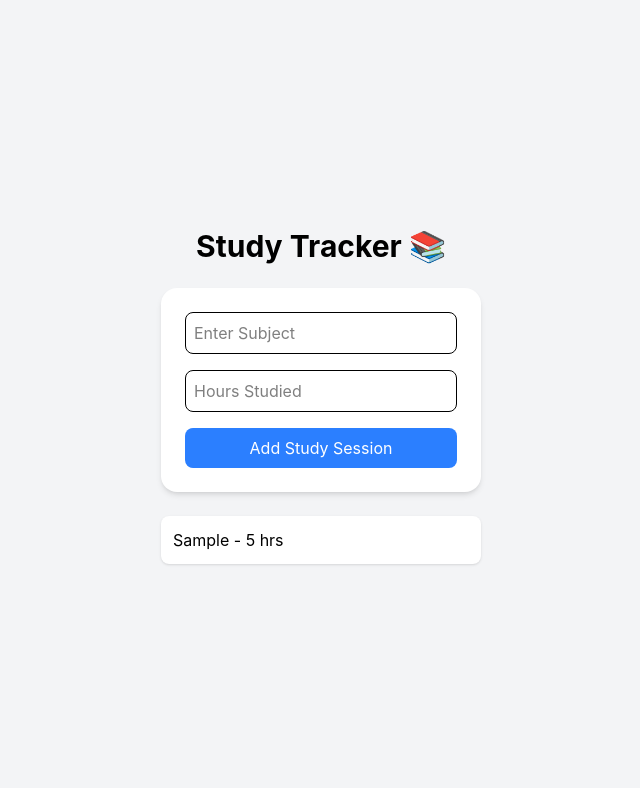
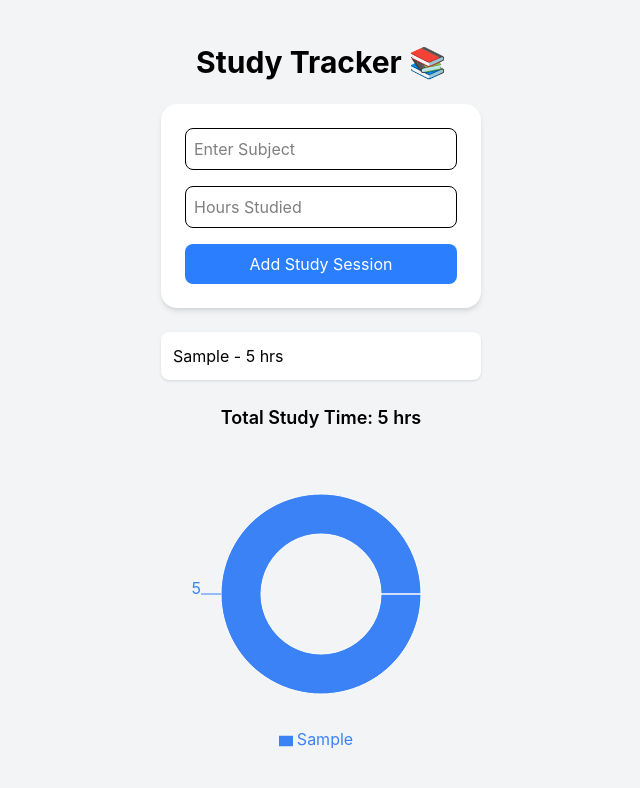
Before and after one commit to survekaran/study-tracker, a React (Vite) app: page / in a window 1280 px wide. Both pictures are taken after typing "Sample", "5" into the empty fields and a click on the button "Add Study Session". Shown: the top 788 px of the page, without its empty margins (319-959 px from the left). Built offline with nearby package versions, Linux system fonts and the light colour scheme.

Commit message:
Added pie chart

```diff
--- a/package.json
+++ b/package.json
@@ -11,7 +11,8 @@
   },
   "dependencies": {
     "react": "^19.2.4",
-    "react-dom": "^19.2.4"
+    "react-dom": "^19.2.4",
+    "recharts": "^3.8.1"
   },
   "devDependencies": {
     "@eslint/js": "^9.39.4",
--- a/src/App.jsx
+++ b/src/App.jsx
@@ -1,4 +1,5 @@
 import { useState } from "react";
+import { PieChart, Pie, Cell, Tooltip, Legend } from "recharts";
 
 function App() {
   const [subject, setSubject] = useState("");
@@ -21,6 +22,28 @@ function App() {
     setSubject("");
     setHours("");
   };
+
+  const totalHours = sessions.reduce((sum, session) => {
+    return sum + session.hours;
+  }, 0);
+
+  const subjectData = [];
+
+  sessions.forEach((session) => {
+    const existing = subjectData.find(
+      (item) => item.name === session.subject
+    );
+
+    if (existing) {
+      existing.value += session.hours;
+    } else {
+      subjectData.push({
+        name: session.subject,
+        value: session.hours,
+      });
+    }
+  });
+  const COLORS = ["#3B82F6", "#10B981", "#F59E0B", "#EF4444"];
 
   return (
     <div className="min-h-screen bg-gray-100 flex flex-col items-center justify-center">
@@ -61,6 +84,28 @@ function App() {
           </div>
         ))}
       </div>
+      <div className="mt-4 text-lg font-semibold">
+        Total Study Time: {totalHours} hrs
+      </div>
+
+      <div className="mt-6 flex justify-center">
+        <PieChart width={300} height={300}>
+          <Pie
+            data={subjectData}
+            dataKey="value"
+            nameKey="name"
+            innerRadius={60}
+            outerRadius={100}
+            label
+          >
+            {subjectData.map((entry, index) => (
+              <Cell key={`cell-${index}`} fill={COLORS[index % COLORS.length]} />
+            ))}
+          </Pie>
+          <Tooltip />
+          <Legend />
+        </PieChart>
+      </div>
     </div>
   );
 }
```
Also changed, not shown: 1 other file (tests, documents, lock files or other folders).
